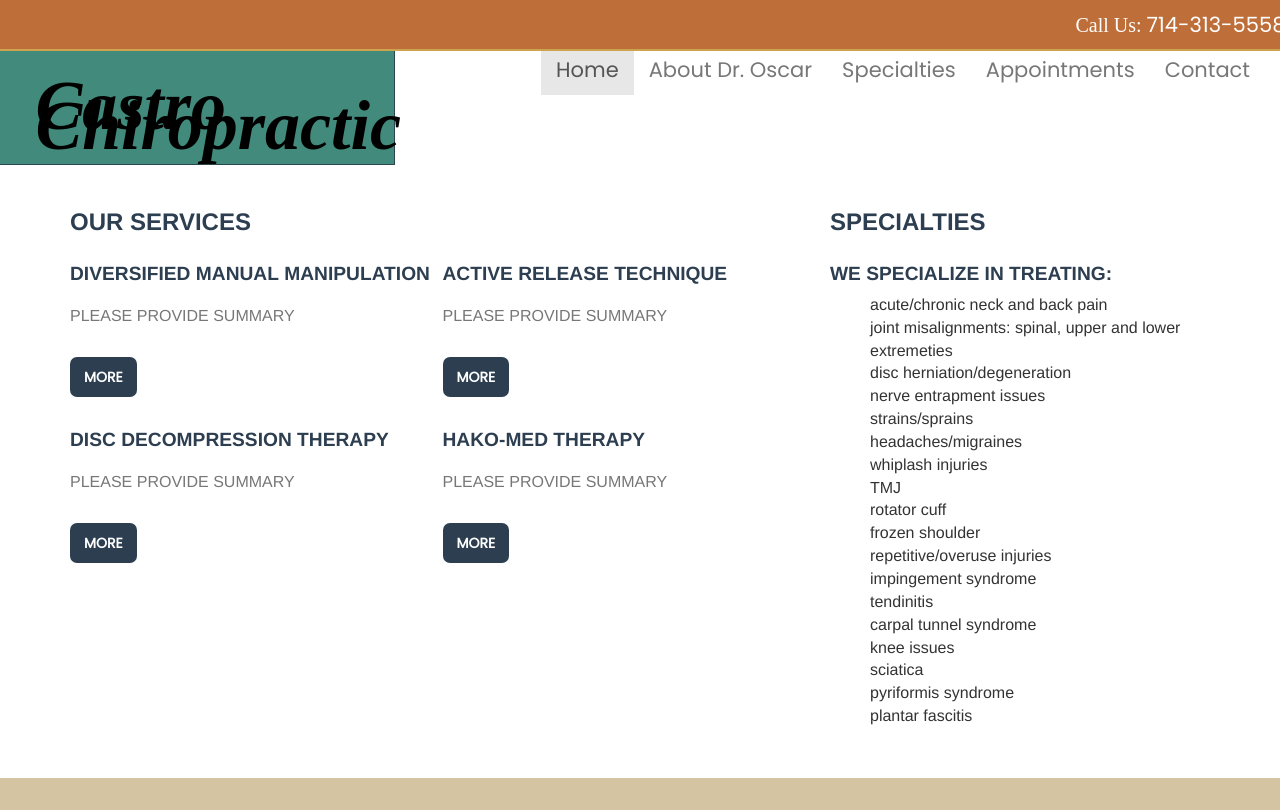
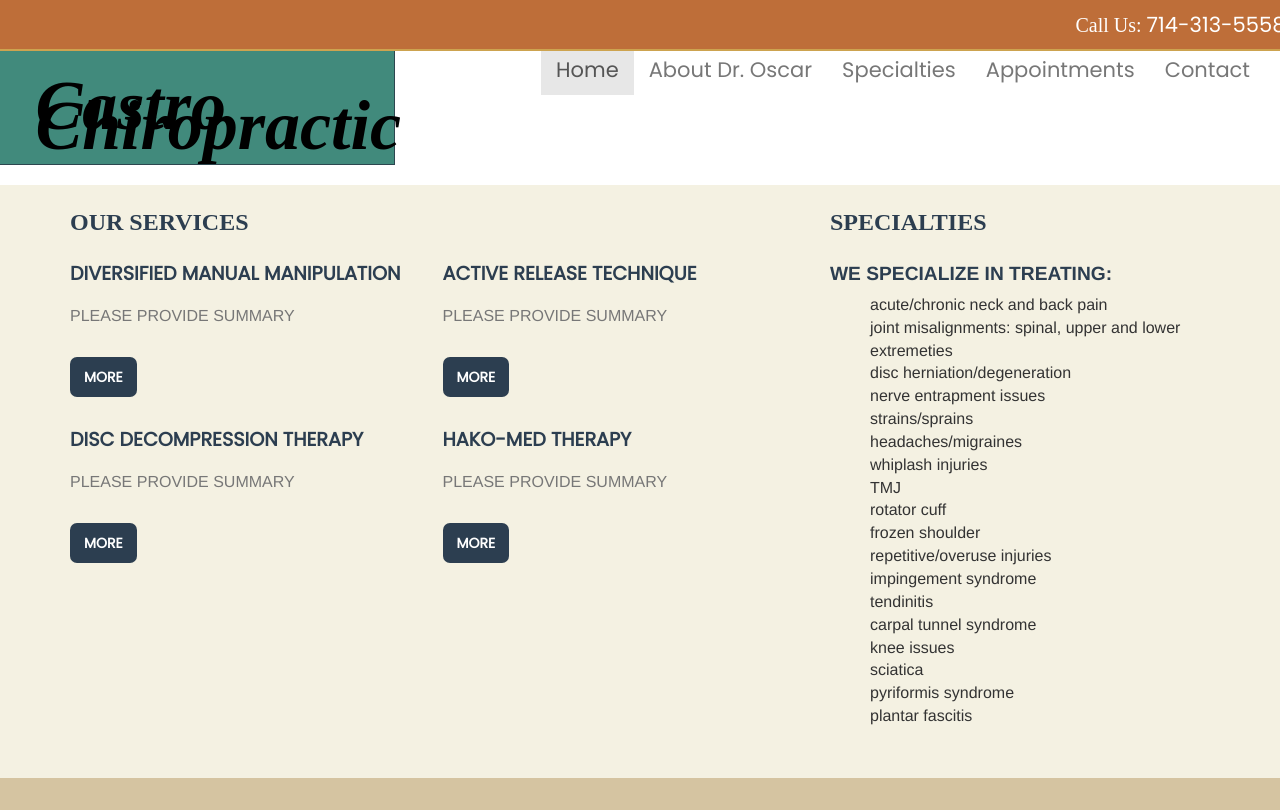
Before and after one commit to kcharner/CastroChiropractic, a plain HTML site: page chiroCode/services.html in a window 1280 px wide. Drawn offline with nearby package versions, Linux system fonts and the light colour scheme; a web font is replaced by a local one.

Commit message:
updated more styles

```diff
--- a/chiroCode/assets/css/customStyles.css
+++ b/chiroCode/assets/css/customStyles.css
@@ -141,6 +141,7 @@ a {
 	text-align: center;
 	font-size: 23px;
 	color: #2C464F;
+	font-family: Poppins;
 }
 
 .addressInfo {
@@ -155,10 +156,28 @@ a {
 	font-size: 25px;
 }
 
+.contact {
+	background-color: #F4F1E2;
+}
+
 #contactContainer {
 	padding-left: 0%;
 	padding-right: 0%;
+}
+
+/*specialties page*/
+
+.services {
 	background-color: #F4F1E2;
+}
+
+.treatmentHeaders {
+	text-align: left;
+}
+
+.specialty {
+	font-family: Poppins;
+	text-transform: none;
 }
 
 @media only screen and (max-width:1050px) {
--- a/chiroCode/services.html
+++ b/chiroCode/services.html
@@ -46,10 +46,10 @@
 		<div class="container">
 			<div class="services-grids">
 				<div class="col-md-8 services-left">
-					<h1>Our Services</h1>
+					<h1 class="header treatmentHeaders">Our Services</h1>
 					<div class="services-left-grids">
 						<div class="col-md-6 services-left-grid">
-							<h3>Diversified Manual Manipulation</h3>
+							<h3 class="specialty">Diversified Manual Manipulation</h3>
 							<p>PLEASE PROVIDE SUMMARY</p>
 							<a class="more-btn" href="#" data-toggle="modal" data-target="#sampleModal">More</a>
 							<!-- start modal -->
@@ -70,7 +70,7 @@
 							</div>
 						</div>
 						<div class="col-md-6 services-left-grid">
-							<h3>Active Release Technique</h3>
+							<h3 class="specialty">Active Release Technique</h3>
 							<p>PLEASE PROVIDE SUMMARY</p>
 							<a class="more-btn" href="#" data-toggle="modal" data-target="#sampleModal2">More</a>
 							<!-- start modal -->
@@ -91,7 +91,7 @@
 							</div>
 						</div>
 						<div class="col-md-6 services-left-grid">
-							<h3>Disc Decompression Therapy</h3>
+							<h3 class="specialty">Disc Decompression Therapy</h3>
 							<p>PLEASE PROVIDE SUMMARY</p>
 							<a class="more-btn" href="#" data-toggle="modal" data-target="#sampleModal3">More</a>
 							<!-- start modal -->
@@ -112,7 +112,7 @@
 							</div>
 						</div>
 						<div class="col-md-6 services-left-grid">
-							<h3>Hako-Med Therapy</h3>
+							<h3 class="specialty">Hako-Med Therapy</h3>
 							<p>PLEASE PROVIDE SUMMARY</p>
 							<a class="more-btn" href="#" data-toggle="modal" data-target="#sampleModal4">More</a>
 							<!-- start modal -->
@@ -135,7 +135,7 @@
 					</div>
 				</div>
 				<div class="col-md-4 services-left">
-					<h1>Specialties</h1>
+					<h1 class="header treatmentHeaders">Specialties</h1>
 					<div class="services-left-grid" id="treatmentList">
 						<h3>WE SPECIALIZE IN TREATING:</h3>
 						<ul>
```
Also changed, not shown: chiroCode/about.html (+1 -1 lines).
